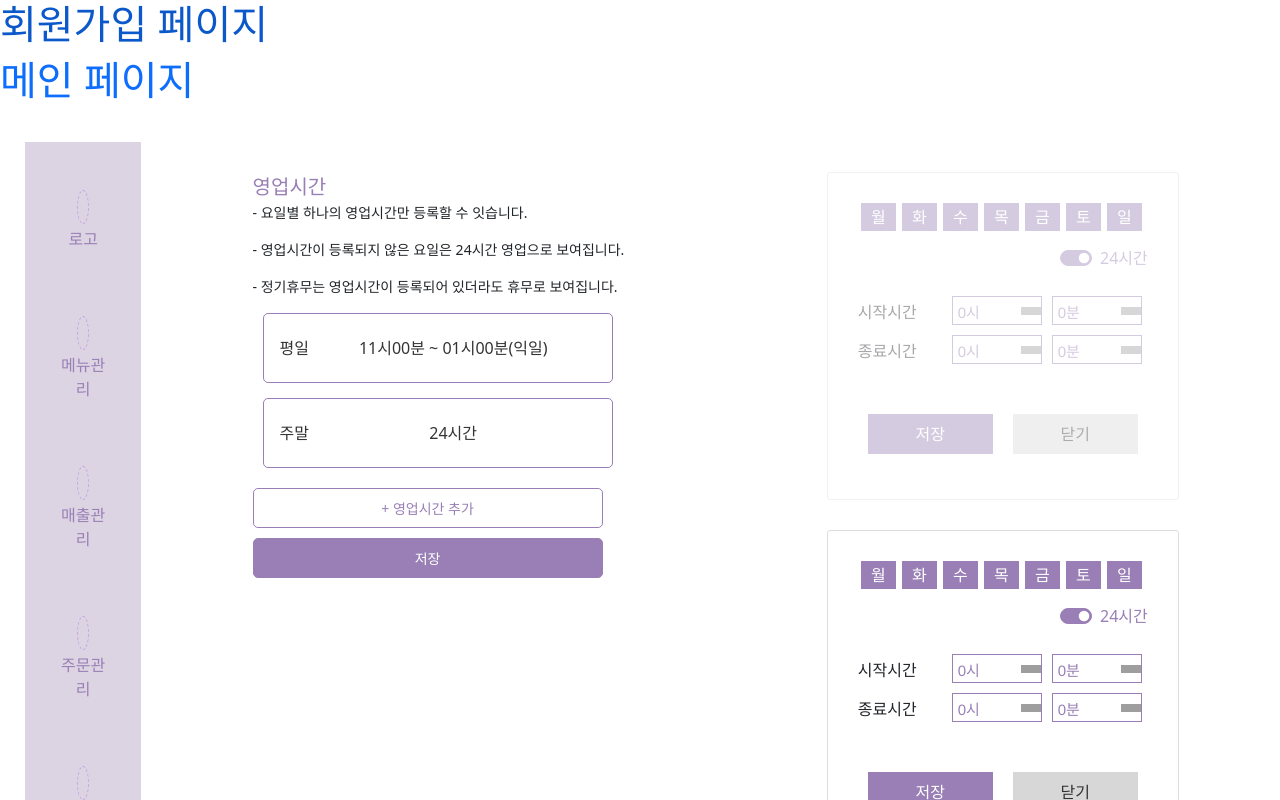
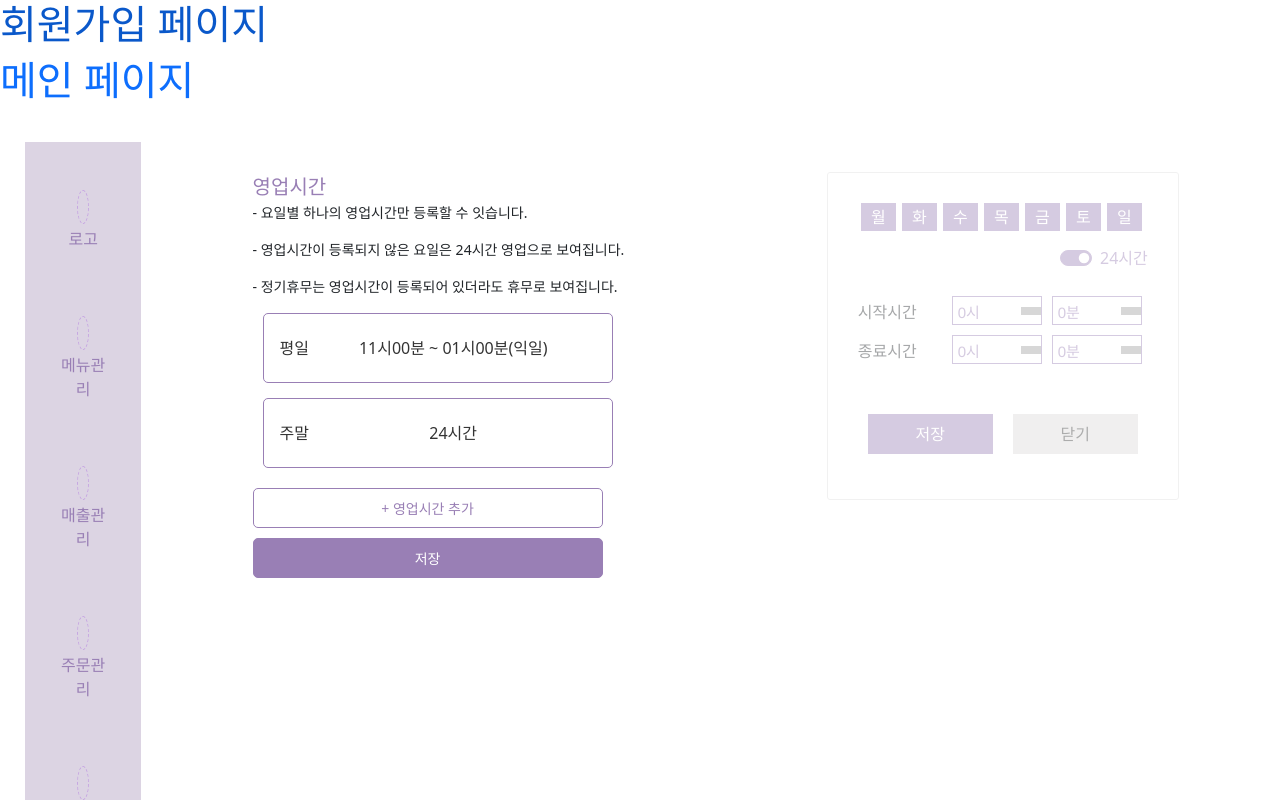
Before and after one commit to jgsjss/ding, a Vue app: page /operationmodal in a window 1280 px wide. Shown: the top 800 px of the page. Built offline with nearby package versions, Linux system fonts and the light colour scheme; grey boxes are pictures that could not be loaded; some icons are missing.

Commit message:
01.24 16:55
ㅇㅇ

```diff
--- a/src/view/OperationModal.vue
+++ b/src/view/OperationModal.vue
@@ -75,51 +75,7 @@
             <button type="button" class="time_btntwo">닫기</button>
             </div>
         </div>
-        <div  class="oper_modal_three">
-            <form>
-                <button type="checkbox" class="Weekend_btn">월</button>
-                <button type="checkbox" class="Weekend_btn">화</button>
-                <button type="checkbox" class="Weekend_btn">수</button>
-                <button type="checkbox" class="Weekend_btn">목</button>
-                <button type="checkbox" class="Weekend_btn">금</button>
-                <button type="checkbox" class="Weekend_btn">토</button>
-                <button type="checkbox" class="Weekend_btn">일</button>
-                <div class="oper_switchtwo">
-                    <div class="form-check form-switch">
-                    <input class="form-check-input" type="checkbox" id="flexSwitchCheckChecked" checked>
-                    <label class="form-check-label" for="flexSwitchCheckChecked">24시간</label>
-                    </div>
-                </div>
-                <!--//////시작시간//////-->
-                <div class="startime_wrap_two">
-                <div class="starttime_box_two">
-                    <label for="starttimetwo" class="starttimetwo">시작시간</label>
-                        <select id="time" className="Stimetwo" @change="starttime">
-                            <option value="24" v-for="(n, i) in 24" :key="n">{{i}}시</option>
 
-                                    </select>
-                        <select id="time" className="Stimetwo" @change="starttime">
-                            <option value="59" v-for="(n, i) in 59" :key="n">{{i}}분</option>
-                                    </select>
-                </div>
-                <!--//////종료시간//////-->
-                <div class="starttime_box_two">
-                    <label for="starttimetwo" class="starttimetwo">종료시간</label>
-                        <select id="time" className="Stimetwo" @change="starttime">
-                            <option value="24" v-for="(n, i) in 24" :key="n">{{i}}시</option>
-
-                                    </select>
-                        <select id="time" className="Stimetwo" @change="starttime">
-                            <option value="59" v-for="(n, i) in 59" :key="n">{{i}}분</option>
-                                    </select>
-                </div>
-                </div>
-            </form>
-            <div class="time_btn_wrap_two">
-            <button type="button" class="time_btn_two">저장</button>
-            <button type="button" class="time_btn_ttwo">닫기</button>
-            </div>
-        </div>
         </div>
         </div>
     </div>
--- a/vue.config.js
+++ b/vue.config.js
@@ -1,4 +1,4 @@
-const target = 'http://192.168.0.120:5000';
+const target = 'http://localhost:9999';
 
 module.exports = {
   devServer: {
```
